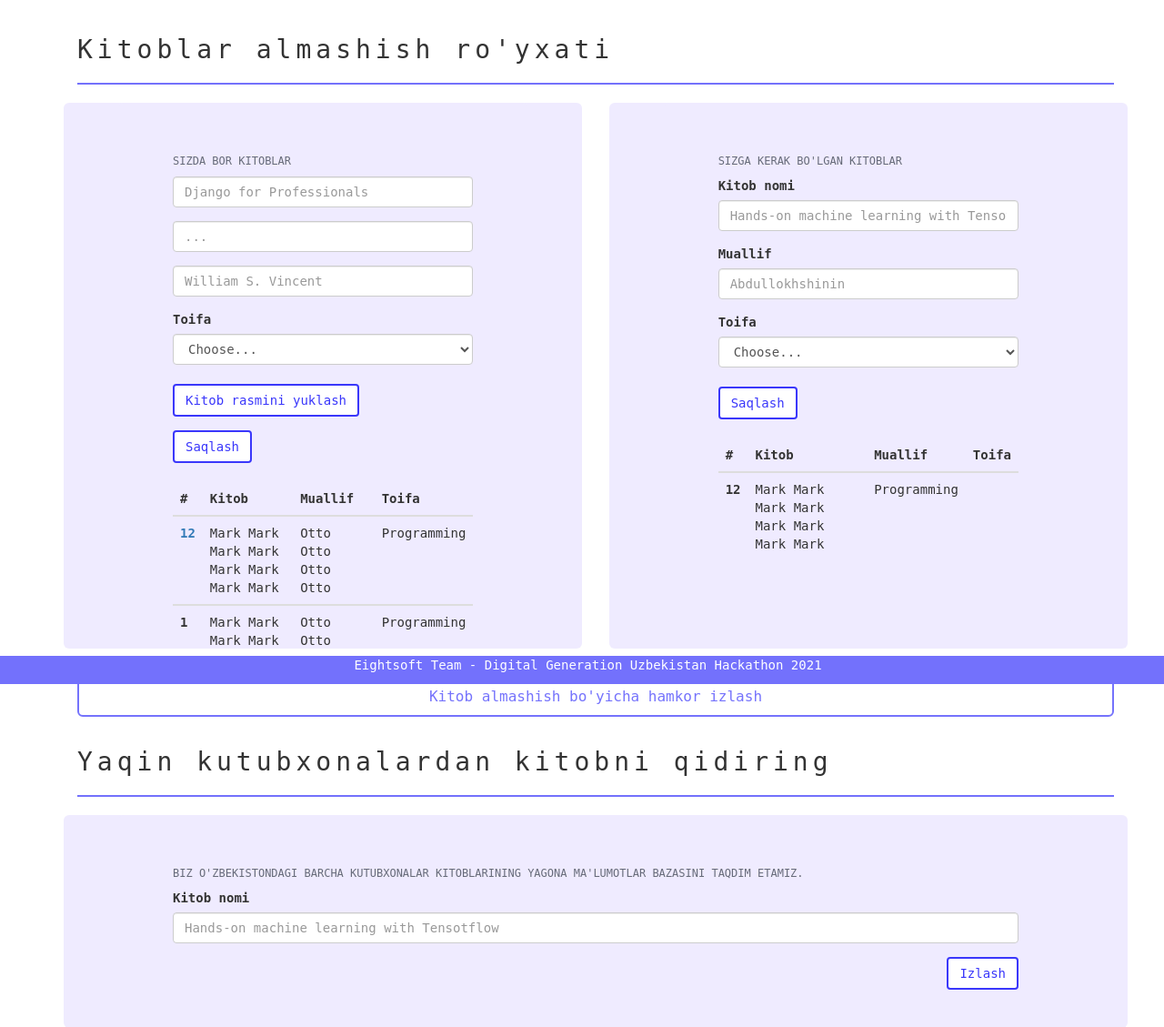
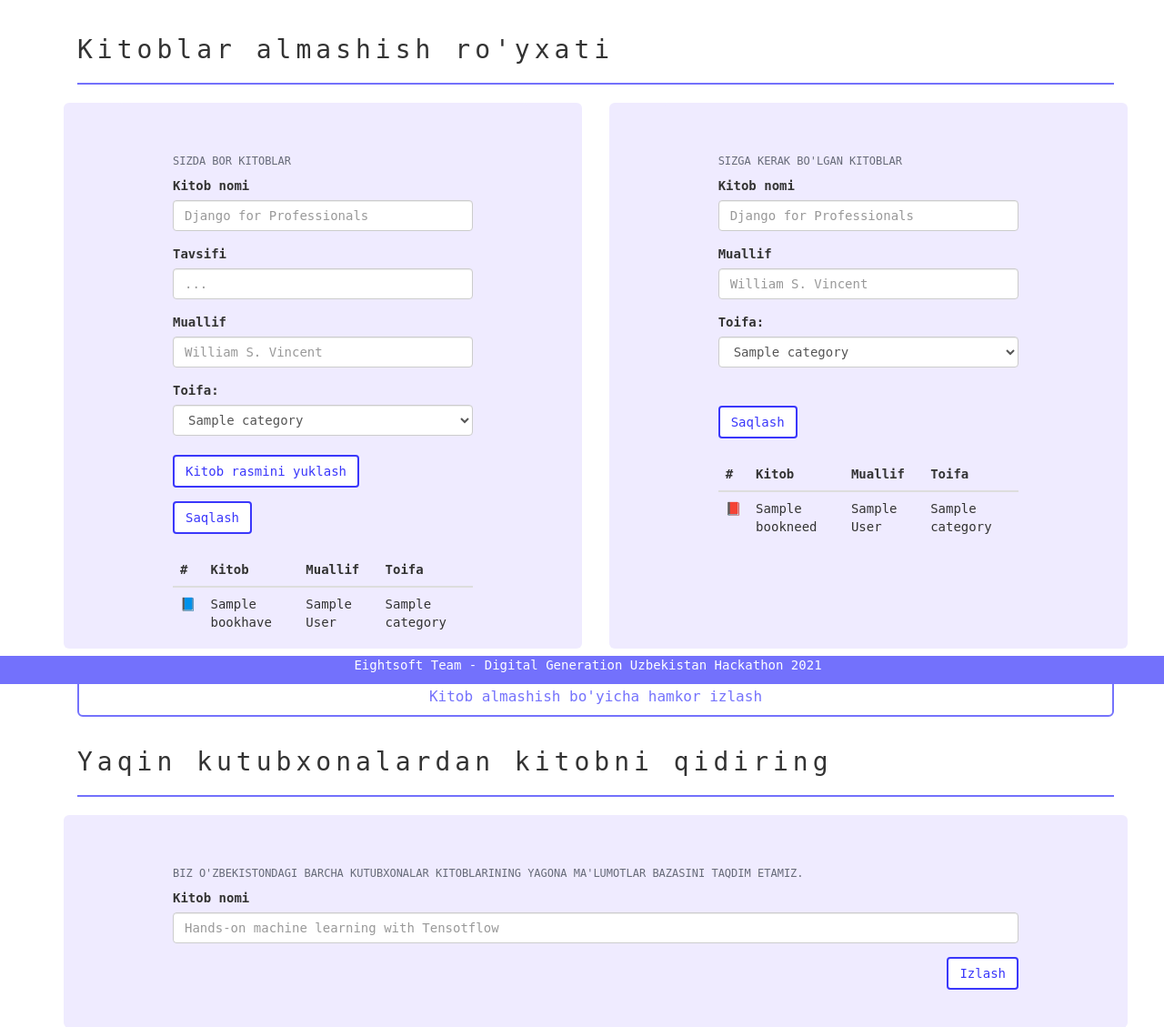
Before and after one commit to Rustam-Z/eightsoft-hackathon-dgu, a Django app: page / in a window 1280 px wide. Shown: the part 135-1264 px from the top of the page at 91% size. Run offline with Django 3.2, Linux system fonts and the light colour scheme; a user stored in the database is signed in; tables that the repository leaves empty hold one stand-in row (values such as "Sample post"); parts of the project's set-up code (start-up, migrations or seed data) failed here and were passed over; some libraries are stand-ins or nearby versions.

Commit message:
pages View|Template changed

```diff
--- a/pages/forms.py
+++ b/pages/forms.py
@@ -9,15 +9,19 @@ class BookHaveCreateForm(forms.ModelForm):
             'name',
             'author',
             'description',
-            'image',
+            'image'
         ]
         widgets = {
-                'category': forms.TextInput(attrs={'class' : 'form-control', 'placeholder' : 'Full Name'}),
-                'name': forms.TextInput(attrs={'class': 'form-control', 'placeholder' : 'Django for Professionals'}),
-                'author': forms.TextInput(attrs={'class' : 'form-control', 'placeholder' : 'William S. Vincent'}),
+                'name': forms.TextInput(
+                    attrs={'class': 'form-control',
+                           'placeholder' : 'Django for Professionals'}
+                    ),
+                'author': forms.TextInput(
+                    attrs={'class' : 'form-control',
+                           'placeholder' : 'William S. Vincent'}
+                    ),
                 'description': forms.TextInput(
                     attrs={'class' : 'form-control', 'placeholder' : '...'}),
-                # image
             }
 
 
@@ -29,3 +33,14 @@ class BookNeedCreateForm(forms.ModelForm):
             'name',
             'author',
         ]
+
+        widgets = {
+            'name': forms.TextInput(
+                attrs={'class': 'form-control',
+                       'placeholder' : 'Django for Professionals'}
+                ),
+            'author': forms.TextInput(
+                attrs={'class' : 'form-control',
+                       'placeholder' : 'William S. Vincent'}
+                ),
+        }
--- a/pages/urls.py
+++ b/pages/urls.py
@@ -4,9 +4,9 @@ from . import views
 
 urlpatterns = [
     path('', views.home, name='home'),
+    path('book_new', views.book_new, name='book_new'),
     path('about/', AboutPageView.as_view(), name='about'),
     path('contacts/', ContactsPageView.as_view(), name='contacts'),
     path('match/', MatchPageView.as_view(), name='match'),
     path('library/', LibraryPageView.as_view(), name='library'),
-
 ]
--- a/pages/views.py
+++ b/pages/views.py
@@ -1,51 +1,64 @@
 from django.shortcuts import render
 from django.views.generic import TemplateView
+from django.urls import reverse_lazy
+from django.shortcuts import redirect
+from django.views.decorators.http import require_GET, require_POST
+
 from .forms import BookHaveCreateForm, BookNeedCreateForm
+from categories.models import Category
+from books.models import BookHave, BookNeed
 
 # Create your views here.
 
 
 def home(request):
     context = dict()
+    categories = Category.objects.all()
+    form_have = BookHaveCreateForm()
+    form_need = BookNeedCreateForm()
+    if request.user.is_authenticated:
+        books_have_list = BookHave.objects.filter(user=request.user)
+        context['book_have_list'] = books_have_list
+        books_need_list = BookNeed.objects.filter(user=request.user)
+        context['book_need_list'] = books_need_list
+    context['form_have'] = form_have
+    context['form_need'] = form_need
+    context['categories'] = categories
+
+    return render(request, 'home.html', context)
+
+
+@require_POST
+def book_new(request):
+    if request.user.is_anonymous:
+        return redirect('account_login')
+
     if request.method == 'POST' and 'book_have' in request.POST:
         form = BookHaveCreateForm(request.POST, request.FILES)
         form.instance.user = request.user
         if form.is_valid():
             form.save()
-        form_have = BookHaveCreateForm()
-        form_need = BookNeedCreateForm()
-        context['form_have'] = form_have
-        context['form_need'] = form_need
 
     if request.method == 'POST' and 'book_need' in request.POST:
         form = BookNeedCreateForm(request.POST)
         form.instance.user = request.user
         if form.is_valid():
             form.save()
-        form_have = BookHaveCreateForm()
-        form_need = BookNeedCreateForm()
-        context['form_have'] = form_have
-        context['form_need'] = form_need
 
-    else:
-        form_have = BookHaveCreateForm()
-        form_need = BookNeedCreateForm()
-        context['form_have'] = form_have
-        context['form_need'] = form_need
-
-    return render(request, 'home.html', context)
+    return redirect('home')
 
 
 class AboutPageView(TemplateView):
-    template_name = 'about.html'
+    template_name = 'pages/about.html'
 
 
 class ContactsPageView(TemplateView):
-    template_name = 'contacts.html'
+    template_name = 'pages/contacts.html'
+
 
 class MatchPageView(TemplateView):
-    template_name = 'match.html'
+    template_name = 'pages/match.html'
 
 
 class LibraryPageView(TemplateView):
-    template_name = 'library.html'
+    template_name = 'pages/library.html'
--- a/templates/_base.html
+++ b/templates/_base.html
@@ -53,7 +53,7 @@
                                     </a>
 
                                     <div class="dropdown-menu" aria-labelledby="navbarDropdown">
-                                        <a class="dropdown-item" href="profile.html">Profil</a><br>
+                                        <a class="dropdown-item" href="{% url 'account_update' user.slug %}">Profil</a><br>
                                         <a class="dropdown-item" href="{% url 'account_logout' %}">Chiqish</a>
                                     </div>
                                 </li>
--- a/templates/account/login.html
+++ b/templates/account/login.html
@@ -9,7 +9,8 @@
     <form method="post">
         {% csrf_token %}
         {{ form|crispy }}
-        <button class="btn btn-success" type="submit">Kirish</button>
+        <button class="btn btn-success" type="submit">Kirish</button> |
+        Accountiz yo'qmi? <a href="{% url 'signup' %}">Ro'yxatdan o'tish</a>
     </form>
     <p><br><a href="{% url 'account_reset_password' %}">Forgot Password?</a></p>
 
--- a/templates/account/logout.html
+++ b/templates/account/logout.html
@@ -1,7 +1,7 @@
 {% extends '_base.html' %}
 {% load crispy_forms_tags %}
 
-{% block title %}Log Out{% endblock %}
+{% block title %}Chiqish{% endblock %}
 
 {% block content %}
     <h1 class="display-1">Tizimdan chiqish</h1>
@@ -10,6 +10,6 @@
     <form method="post" action="{% url 'account_logout' %}">
         {% csrf_token %}
         {{ form|crispy }}
-        <button class="btn btn-danger" type="submit">Log Out</button>
+        <button class="btn btn-danger" type="submit">Ha</button>
     </form>
 {% endblock content %}
--- a/templates/account/signup.html
+++ b/templates/account/signup.html
@@ -10,7 +10,8 @@
     <form method="post">
         {% csrf_token %}
         {{ form|crispy }}
-        <button class="btn btn-success" type="submit">Kirish</button>
+        <button class="btn btn-success" type="submit">Kirish</button> |
+        Accountiz bormi? <a href="{% url 'account_login' %}">Tizimga kirish</a>
     </form>
     <br><br>
 {% endblock content %}
--- a/templates/home.html
+++ b/templates/home.html
@@ -17,34 +17,37 @@
                             <h6 class="text-uppercase">Sizda bor kitoblar</h6>
 
                             <!-- Add new book to database -->
-                            <form action="{% url 'home' %}" method="post" enctype="multipart/form-data">
+                            <form action="{% url 'book_new' %}" method="post" enctype="multipart/form-data">
                                 {% csrf_token %}
 
                                 <div class="form-group">
+                                    <label for="exampleFormControlInput1">Kitob nomi</label>
                                     {{form_have.name}}
                                 </div>
                                 <div class="form-group">
+                                    <label for="exampleFormControlInput1">Tavsifi</label>
                                     {{form_have.description}}
                                 </div>
 
                                 <div class="form-group">
+                                    <label for="exampleFormControlInput1">Muallif</label>
                                     {{form_have.author}}
                                 </div>
 
-                                <label for="inputState">Toifa</label>
-                                <select id="inputState" class="form-control">
-                                    <option selected>Choose...</option>
-                                    <option>...</option>
+                                <label for="inputState">Toifa:</label>
+                                <select name="category" id="inputState" class="form-control">
+                                    {% for category in categories %}
+                                        <option value="{{category.id}}"> {{category.name}}</option>
+                                    {% endfor %}
                                 </select>
                                 <br>
+
                                 <label for="image" class="btn btn-primary">
                                     Kitob rasmini yuklash
                                 </label>
-
                                 <div class="form-group">
-                                    {{form_have.image}}
+                                  <input name='image' type="file" class="form-control-file btn btn-primary" id="image">
                                 </div>
-
                                 <button type="submit" class="btn btn-primary" name="book_have">Saqlash</button>
                             </form>
 
@@ -59,22 +62,16 @@
                                         <th scope="col">Toifa</th>
                                     </tr>
                                 </thead>
+                                {% for book in book_have_list %}
                                 <tbody>
                                     <tr>
-                                        <th scope="row"><a href="book_edit_delete.html">12</a></th>
-                                        <td>Mark Mark Mark Mark Mark Mark Mark Mark</td>
-                                        <td>Otto Otto Otto Otto</td>
-                                        <td>Programming</td>
+                                        <th scope="row"><a href="book_edit_delete.html">📘</a></th>
+                                        <td>{{book.name}}</td>
+                                        <td>{{book.author}}</td>
+                                        <td>{{book.category.name}}</td>
                                     </tr>
                                 </tbody>
-                                <tbody>
-                                    <tr>
-                                        <th scope="row">1</th>
-                                        <td>Mark Mark Mark Mark Mark Mark Mark Mark</td>
-                                        <td>Otto Otto Otto Otto</td>
-                                        <td>Programming</td>
-                                    </tr>
-                                </tbody>
+                                {% endfor %}
                             </table>
                         </div>
                     </div>
@@ -87,23 +84,25 @@
                         <div class="jumbotron ">
                             <h6 class="text-uppercase">Sizga kerak bo'lgan kitoblar</h6>
 
-                            <form>
+                            <form action="{% url 'book_new' %}" method="post" enctype="multipart/form-data">
+                                {% csrf_token %}
                                 <div class="form-group">
                                     <label for="exampleFormControlInput1">Kitob nomi</label>
-                                    <input type="text" class="form-control" id="exampleFormControlInput1" placeholder="Hands-on machine learning with Tensotflow">
+                                    {{form_need.name}}
                                 </div>
                                 <div class="form-group">
                                     <label for="exampleFormControlInput1">Muallif</label>
-                                    <input type="text" class="form-control" id="exampleFormControlInput1" placeholder="Abdullokhshinin">
+                                    {{form_need.author}}
                                 </div>
-                                <label for="inputState">Toifa</label>
-                                <select id="inputState" class="form-control">
-                                    <option selected>Choose...</option>
-                                    <option>...</option>
+                                <label for="inputState">Toifa:</label>
+                                <select name="category" id="inputState" class="form-control">
+                                    {% for category in categories %}
+                                        <option value="{{category.id}}"> {{category.name}}</option>
+                                    {% endfor %}
                                 </select>
                                 <br>
-
-                                <button type="submit" class="btn btn-primary">Saqlash</button>
+                                <br>
+                                <button type="submit" class="btn btn-primary" name="book_need">Saqlash</button>
                             </form>
 
                             <br>
@@ -117,13 +116,16 @@
                                         <th scope="col">Toifa</th>
                                     </tr>
                                 </thead>
+                                {% for book in book_need_list %}
                                 <tbody>
                                     <tr>
-                                        <th scope="row">12</th>
-                                        <td>Mark Mark Mark Mark Mark Mark Mark Mark</td>
-                                        <td>Programming</td>
+                                        <th scope="row"><a href="book_edit_delete.html">📕</a></th>
+                                        <td>{{book.name}}</td>
+                                        <td>{{book.author}}</td>
+                                        <td>{{book.category.name}}</td>
                                     </tr>
                                 </tbody>
+                                {% endfor %}
 
                             </table>
                         </div>
--- a/templates/profile/profile_update.html
+++ b/templates/profile/profile_update.html
@@ -3,11 +3,11 @@
 
 {% block content %}
 
-    <h1>{{ user.username }}</h1>
+    <h1>{{ user.username }}</h1> <hr>
     <form action="" method="post">
         {% csrf_token %}
         {{ form|crispy }}
-        <button class="btn btn-success ml-2" type="submit">Save</button>
+        <button class="btn btn-success ml-2" type="submit">Saqlash</button>
     </form>
     <br>
 {% endblock content %}
```
Also changed, not shown: templates/pages/library.html (renamed from templates/library.html, +7 -6 lines), media/books/dfp_06yNpBI.png (added), media/books/dfp_BP1i34U.png (added), media/books/dfp_LtmeFH6.png (added), media/books/dfp_uC4gsBL.png (added), media/books/dfp_ui1Wg8o.png (added), media/books/no_image.png (added), media/books/no_image_yNRwPCp.png (added), templates/pages/about.html (renamed from templates/about.html), templates/pages/contacts.html (renamed from templates/contacts.html), templates/pages/match.html (renamed from templates/match.html).
